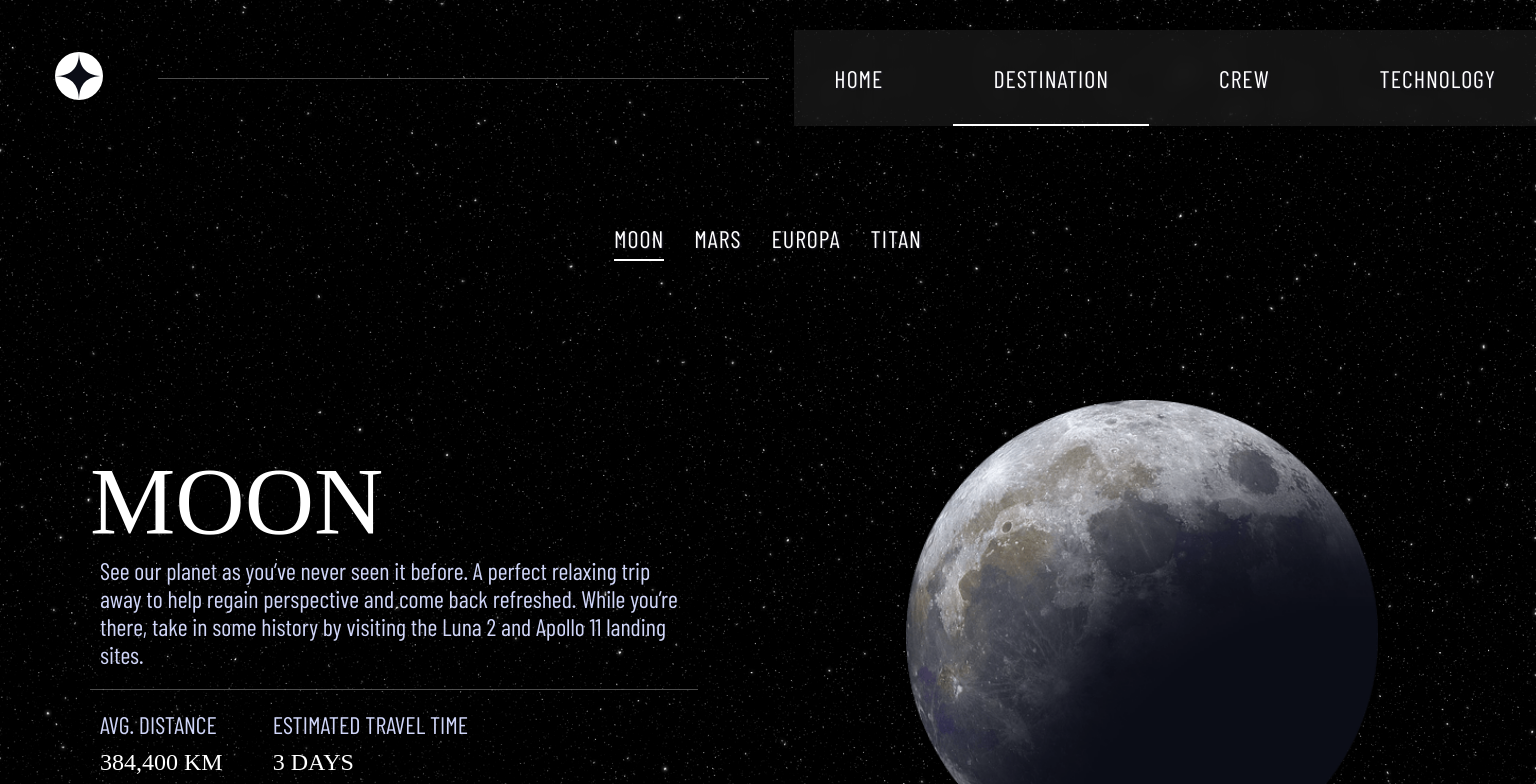
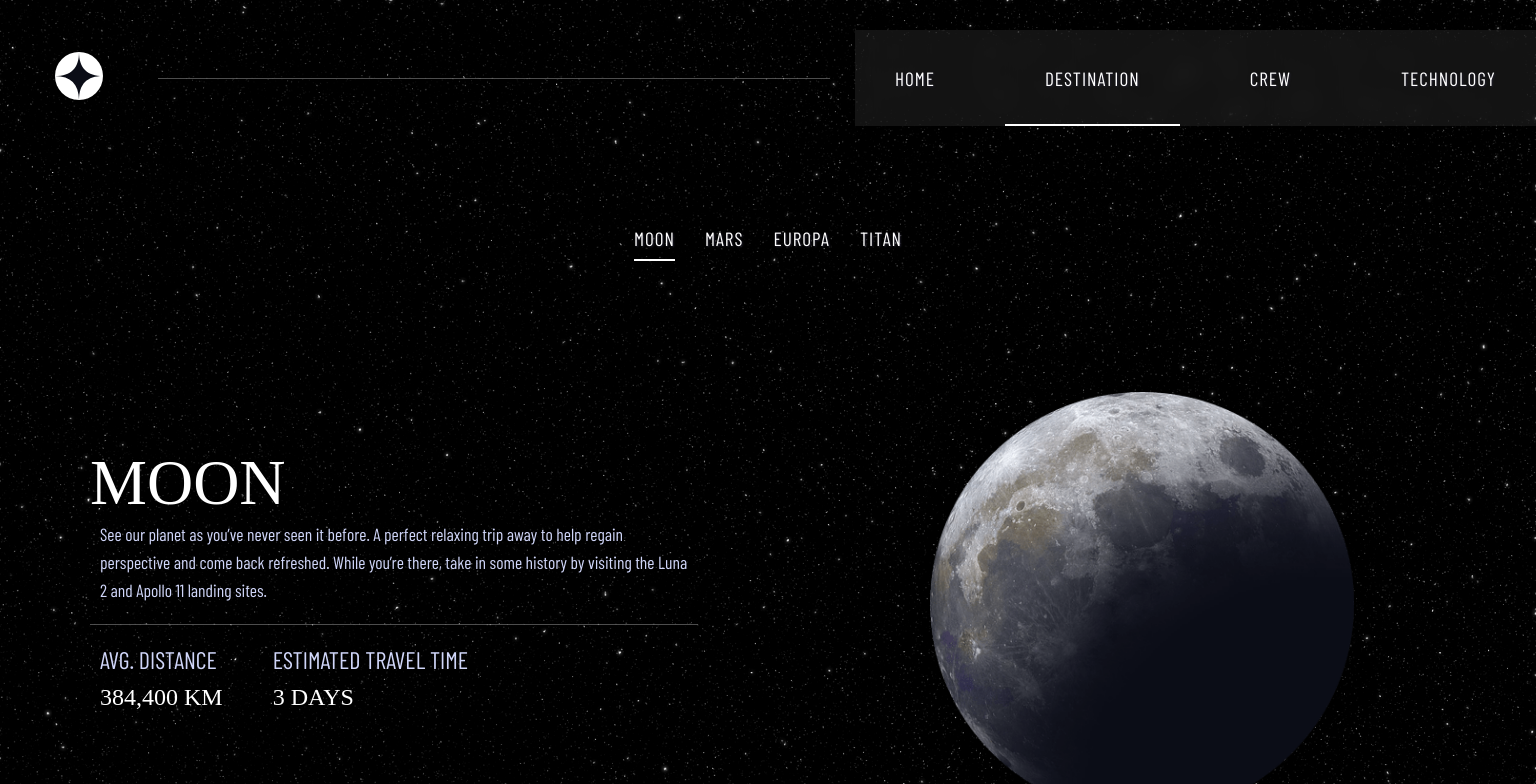
Before and after one commit to Miyka96/Space-Tourism--React-Project, a React (Create React App) app: page / in a window 1536 px wide. Both pictures are taken after a click on the item "DESTINATION". Shown: the top 784 px of the page. Built offline with nearby package versions, Linux system fonts and the light colour scheme; a web font is replaced by a local one.

Commit message:
mediaquery test

```diff
--- a/src/Components/Destination/index.css
+++ b/src/Components/Destination/index.css
@@ -283,13 +283,13 @@
     padding: 30px 0;
   }
   .nav_text{
-    font-size: 150%;
+    font-size: 120%;
   }
   .info_box>h1{
-    font-size: 6rem;
+    font-size: 4rem;
   }
   .info_box>p{
-    font-size: 1.5rem;
+    font-size: 1.1rem;
   }
   .infoTravel_heading{
     font-size: 1.5rem;
```
